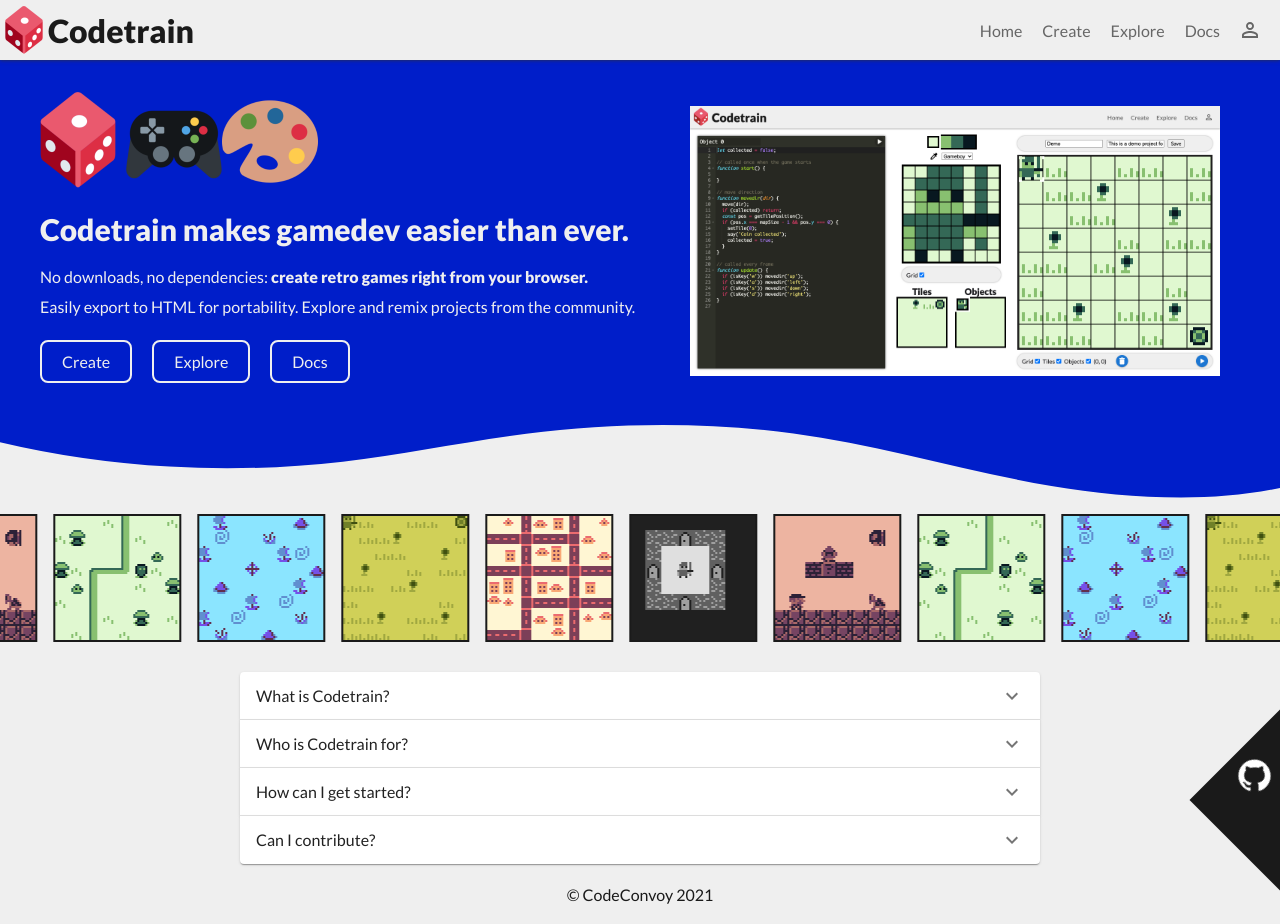
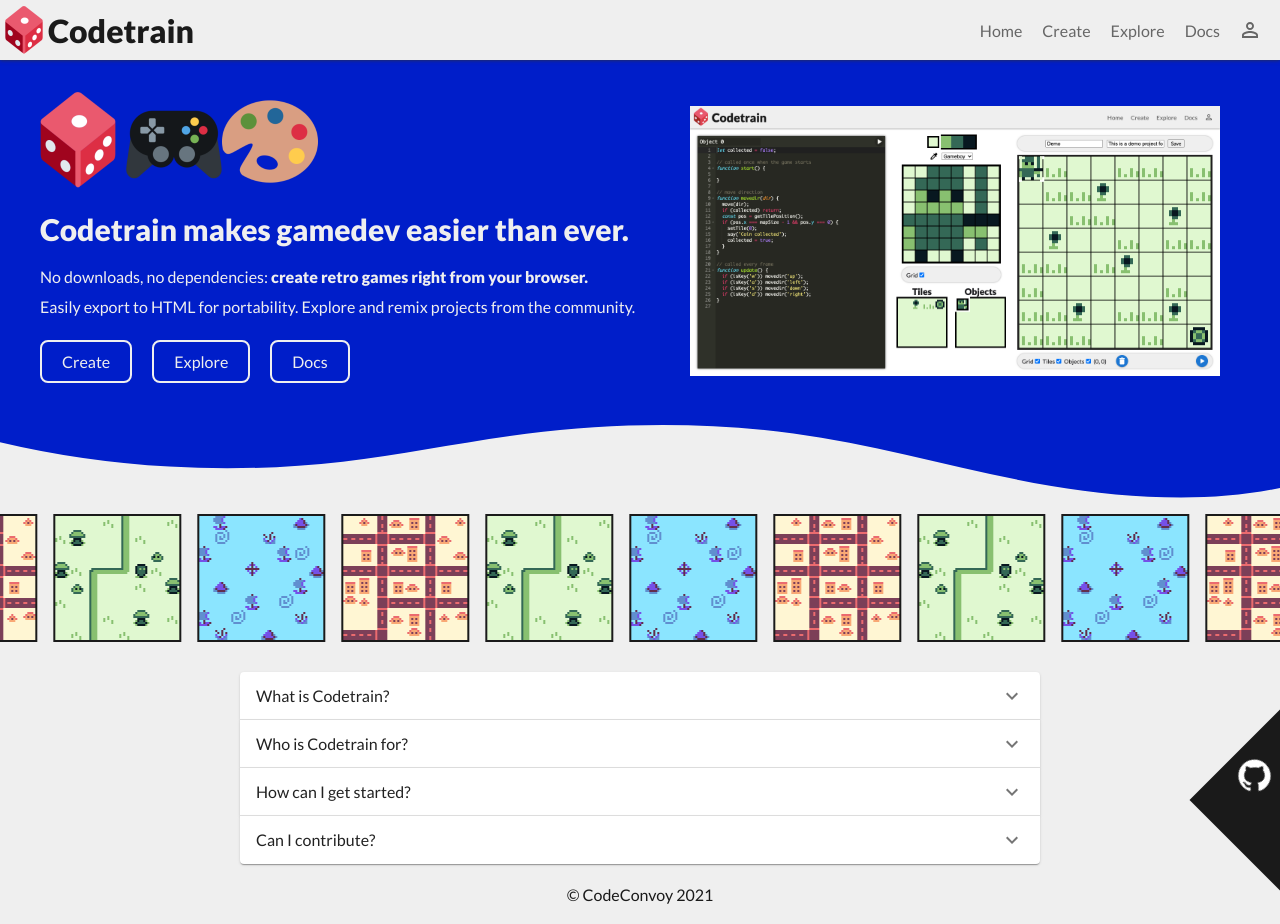
Before and after one commit to LearnCodeOrg/codetrain, a Next.js app: page / in a window 1280 px wide. Built offline with nearby package versions, Linux system fonts and the light colour scheme; no server answers; the database is empty.

Commit message:
Revert homepage banner.

```diff
--- a/styles/globals.css
+++ b/styles/globals.css
@@ -116,6 +116,7 @@ button, .SnackbarItem-message, .MuiPaper-root * {
   --secondary: #001ec9;
   --highlight: #2196f3;
 
+  --banner: 3;
   --header: 60px;
   --page: calc(100% - var(--header));
 }
--- a/styles/pages/Index.module.css
+++ b/styles/pages/Index.module.css
@@ -95,14 +95,14 @@
   margin-top: 10px;
   height: 128px;
   width: 200%;
-  min-width: calc(144px * 6 * 2);
+  min-width: calc(144px * var(--banner) * 2);
   background: url('/img/banner.png');
-  animation: slide 24s linear infinite;
+  animation: slide calc(4s * var(--banner)) linear infinite;
 }
 
 @keyframes slide {
   0% {
-    transform: translateX(calc(-144px * 6));
+    transform: translateX(calc(-144px * var(--banner)));
   }
   100% {
     transform: translateX(0);
```
Also changed, not shown: public/img/banner.png.
